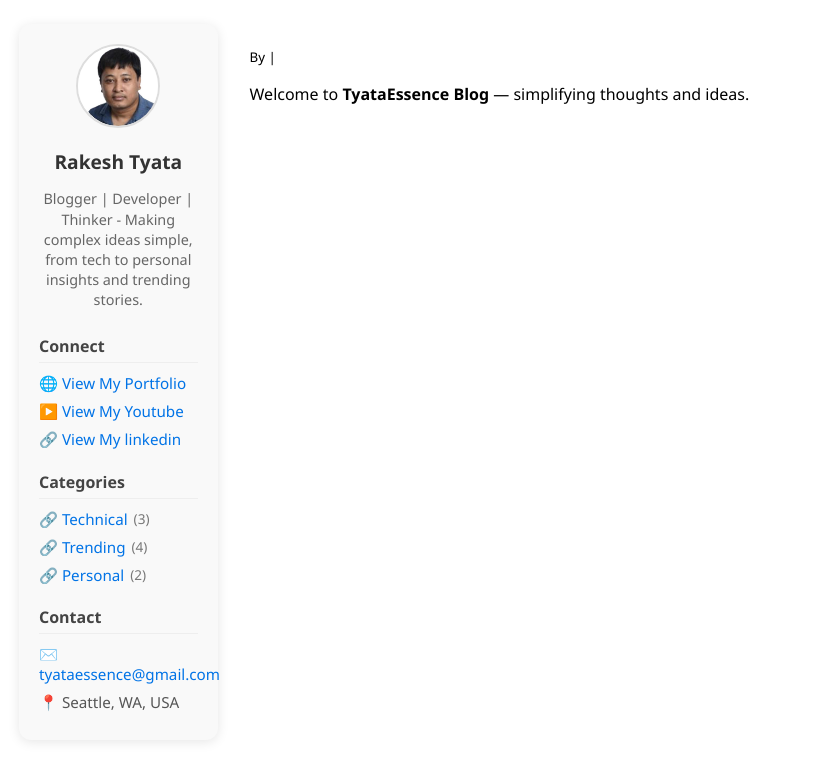
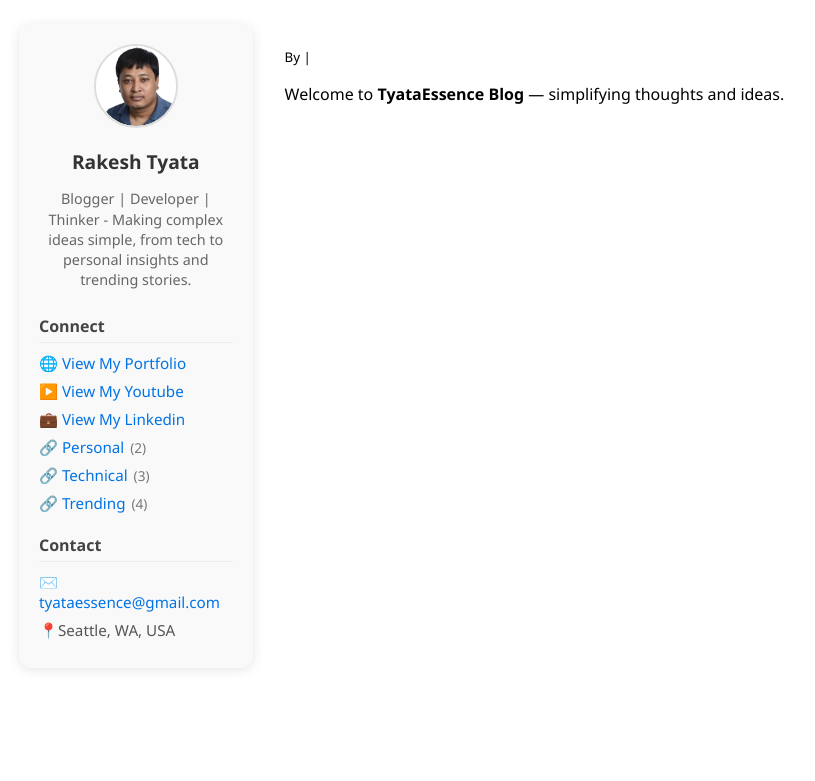
Before and after one commit to tyataessence/tyataessence.github.io, a Jekyll site: the page built from index.md, in a window 1280 px wide. Shown: the top 781 px of the page, without its empty margins (37-852 px from the left). Built offline with Jekyll 4.4.1, drawn with Linux system fonts in a browser that asks for light colours.

Commit message:
fixing categories

```diff
--- a/_config.yml
+++ b/_config.yml
@@ -18,7 +18,12 @@ sidebar:
     links:
       View My Portfolio: "https://rtyata01.github.io/"
       View My Youtube: "https://youtube.com/tyataessence"
-      View My linkedin: "https://linkedin.com/in/rtyata"
+      View My Linkedin: "https://linkedin.com/in/rtyata"
+
+  categories:
+    - Personal
+    - Technical
+    - Trending
 
 # Add this instead:
 remote_theme: mmistakes/minimal-mistakes@4.27.3
--- a/_includes/sidebar.html
+++ b/_includes/sidebar.html
@@ -30,11 +30,9 @@
     </ul>
   </div>
 
-
-  <div class="sidebar-section categories-section">
-    <h4>Categories</h4>
+  {% assign sorted_categories = site.categories | sort %}
   <ul class="sidebar-categories">
-      {% for category in site.categories %}
+    {% for category in sorted_categories %}
       <li>
         <a href="{{ '/categories/' | append: category[0] | downcase | append: '/' | relative_url }}">
           🔗 {{ category[0] | capitalize }}
@@ -43,7 +41,6 @@
       </li>
     {% endfor %}
   </ul>
-  </div>
 
   <div class="sidebar-section contact-section">
     <h4>Contact</h4>
@@ -51,13 +48,13 @@
       {% if site.sidebar.author.email %}
         <li>
           <a href="mailto:{{ site.sidebar.author.email }}">
-            ✉️ {{ site.sidebar.author.email }}
+            ✉️{{ site.sidebar.author.email }}
           </a>
         </li>
       {% endif %}
       {% if site.sidebar.author.address %}
         <li>
-          📍 {{ site.sidebar.author.address }}
+          📍{{ site.sidebar.author.address }}
         </li>
       {% endif %}
     </ul>
--- a/assets/css/sidebar.css
+++ b/assets/css/sidebar.css
@@ -2,7 +2,7 @@
    Sidebar Styles
 ----------------------------------- */
 .sidebar {
-  width: 17%;                 /* fixed 17% of container width */
+  width: 20%;                 /* fixed 20% of container width */
   min-width: 180px;           /* prevents it from being too small */
   flex-shrink: 0;             /* prevents shrinking */
   background-color: #f9f9f9;
```
Lines whose indentation alone changed are shown as unchanged.
